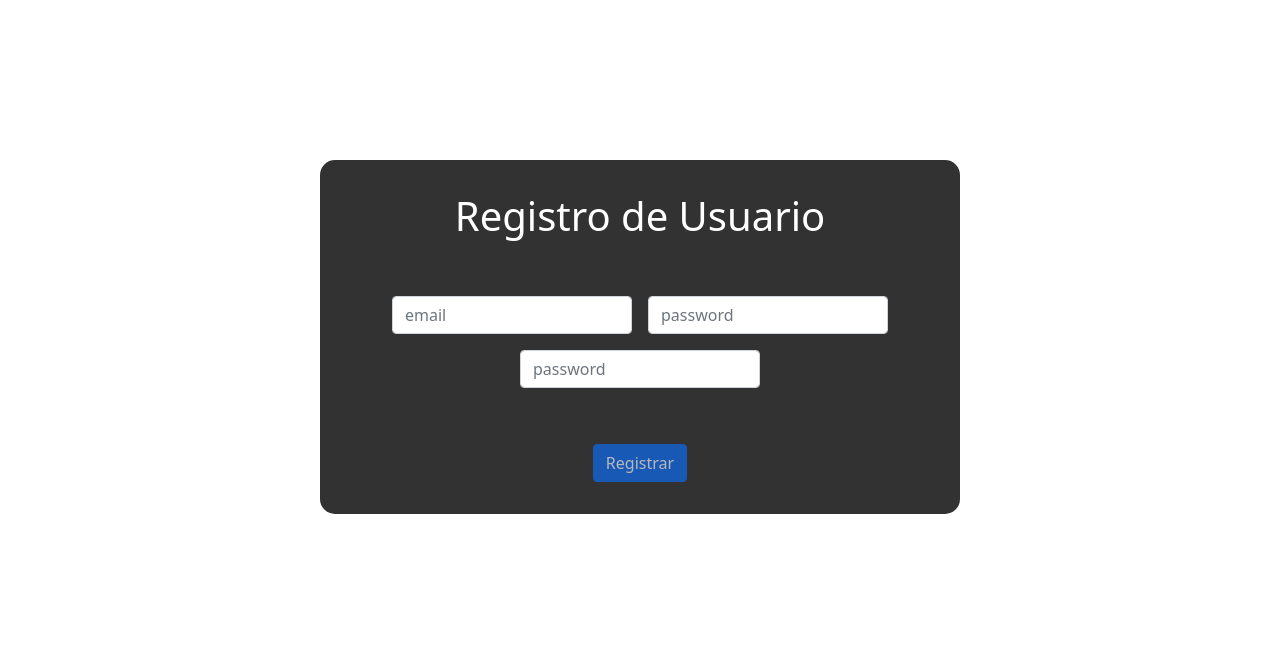
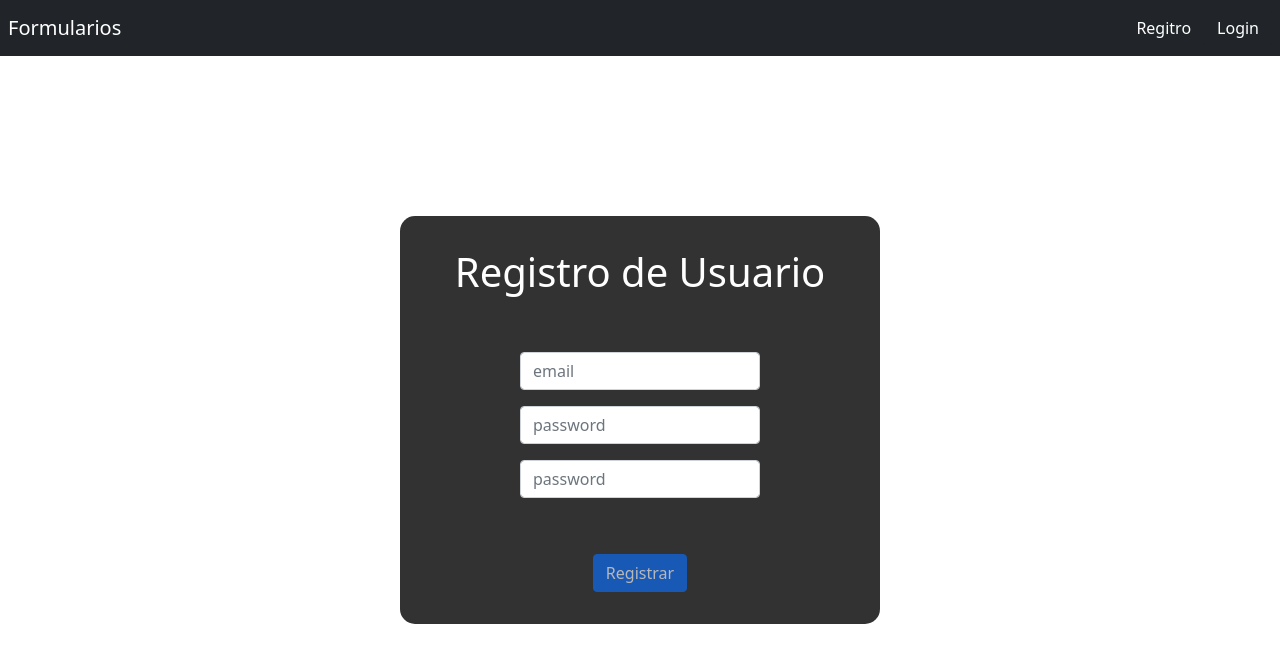
Before and after one commit to IsraelPalomo/Auth_Firebase, a Vue app: page /registro in a window 1280 px wide. Shown: the top 662 px of the page. Built offline with nearby package versions, Linux system fonts and the light colour scheme.

Commit message:
Añadida Navbar a todas las vistas asi como los botones de ingreso y cerrar sesion

```diff
--- /dev/null
+++ b/src/components/NavBar.vue
@@ -0,0 +1,24 @@
+<template>
+	<div class="navbar navbar-dark bg-dark p-2">
+		<router-link to="/" class="navbar-brand">Formularios</router-link>
+		<div class="d-flex">
+			<router-link to="/" class="btn btn-dark" v-if="usuarioAutenticado">Tareas</router-link>
+			<router-link to="/registro" class="btn btn-dark" v-if="!usuarioAutenticado"
+				>Regitro</router-link
+			>
+			<router-link to="/login" class="btn btn-dark" v-if="!usuarioAutenticado">Login</router-link>
+			<button v-if="usuarioAutenticado" class="btn btn-dark">Cerrar Sesion</button>
+		</div>
+	</div>
+</template>
+
+<script>
+import { mapGetters } from "vuex";
+export default {
+	computed: {
+		...mapGetters(["usuarioAutenticado"]),
+	},
+};
+</script>
+
+<style></style>
--- a/src/store/index.js
+++ b/src/store/index.js
@@ -150,4 +150,9 @@ export default createStore({
 		},
 	},
 	modules: {},
+	getters: {
+		usuarioAutenticado(state) {
+			return !!state.user;
+		},
+	},
 });
--- a/src/views/Editar.vue
+++ b/src/views/Editar.vue
@@ -1,4 +1,5 @@
 <template>
+	<NavBar />
 	<div class="con">
 		<form @submit.prevent="updateTareas(tarea)">
 			<h2>Edita tu tarea ✍️</h2>
@@ -11,9 +12,11 @@
 <script>
 import { mapActions, mapState } from "vuex";
 import Input from "../components/Input.vue";
+import NavBar from "../components/NavBar.vue";
 export default {
 	components: {
 		Input,
+		NavBar,
 	},
 	computed: {
 		...mapState(["tarea"]),
--- a/src/views/Home.vue
+++ b/src/views/Home.vue
@@ -1,5 +1,6 @@
 <template>
 	<div class="home">
+		<NavBar />
 		<form @submit.prevent="procesarFormulario()">
 			<h2>Crea tu tarea ✍️</h2>
 			<Input :tarea="tarea" />
@@ -12,12 +13,13 @@
 <script>
 import Input from "../components/Input.vue";
 import ListaTareas from "../components/ListaTareas.vue";
+import NavBar from "../components/NavBar.vue";
 import { mapActions } from "vuex";
 const shortid = require("shortid");
 
 export default {
 	name: "Home",
-	components: { Input, ListaTareas },
+	components: { Input, ListaTareas, NavBar },
 	data() {
 		return {
 			tarea: {
--- a/src/views/Login.vue
+++ b/src/views/Login.vue
@@ -1,4 +1,5 @@
 <template>
+	<NavBar />
 	<section class="registro">
 		<h1>Ingreso de Usuario</h1>
 		<form @submit.prevent="procesarFormulario">
@@ -12,6 +13,7 @@
 
 <script>
 import { mapActions } from "vuex";
+import NavBar from "../components/NavBar.vue";
 export default {
 	data() {
 		return {
@@ -19,6 +21,7 @@ export default {
 			pass1: "",
 		};
 	},
+	components: { NavBar },
 	methods: {
 		...mapActions(["ingresoUsuario"]),
 	},
--- a/src/views/Registro.vue
+++ b/src/views/Registro.vue
@@ -1,4 +1,5 @@
 <template>
+	<NavBar />
 	<section class="registro">
 		<h1>Registro de Usuario</h1>
 		<form @submit.prevent="procesarFormulario">
@@ -12,6 +13,7 @@
 
 <script>
 import { mapActions } from "vuex";
+import NavBar from "../components/NavBar.vue";
 export default {
 	data() {
 		return {
@@ -20,6 +22,7 @@ export default {
 			pass2: "",
 		};
 	},
+	components: { NavBar },
 	methods: {
 		...mapActions(["registroUsuario"]),
 	},
@@ -47,7 +50,7 @@ export default {
 .registro {
 	text-align: center;
 	width: 50%;
-	max-width: 50rem;
+	max-width: 30rem;
 	margin: 0 auto;
 	background-color: #323232;
 	padding: 2rem;
```
